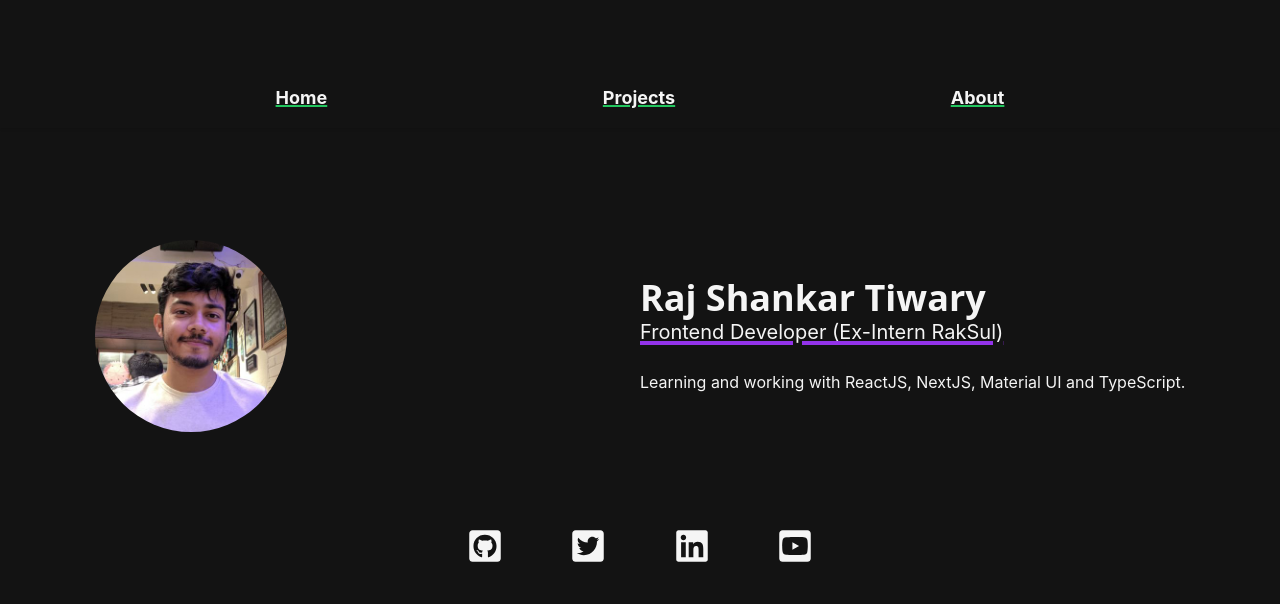
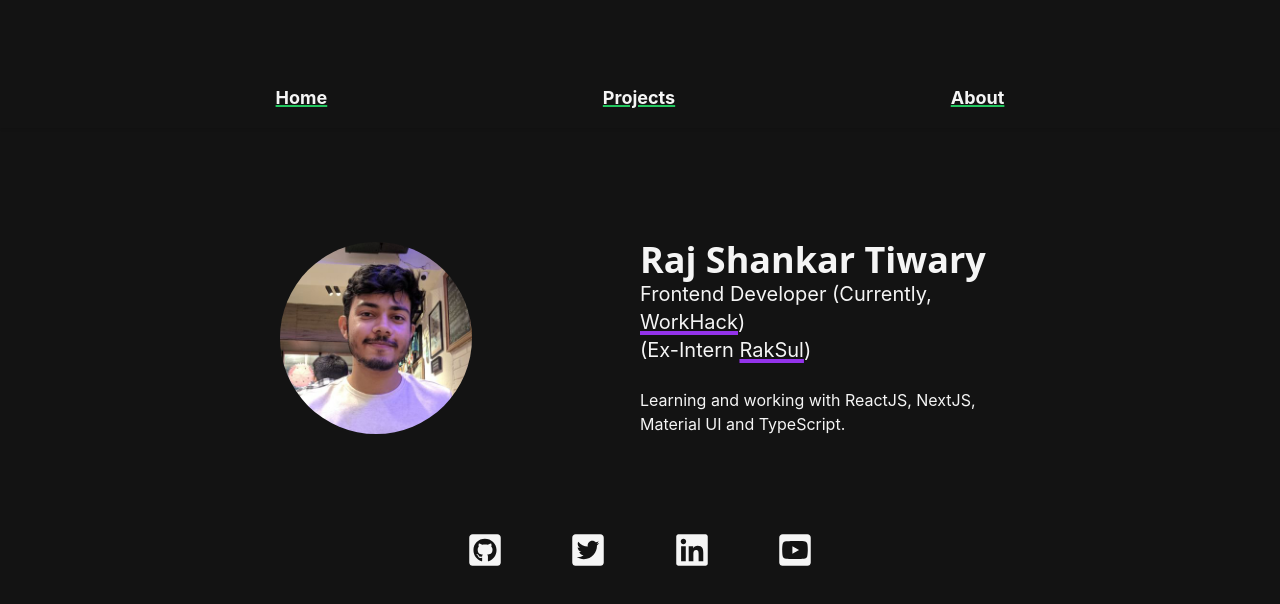
Before and after one commit to ravoluzen/my-portfolio, a React (Create React App) app: page / in a window 1280 px wide. Shown: the top 604 px of the page. Built offline with nearby package versions, Linux system fonts and the light colour scheme.

Commit message:
update new role, modify container width in Home page

```diff
--- a/src/components/Home.js
+++ b/src/components/Home.js
@@ -10,7 +10,7 @@ const Home = () => {
     animate={{ opacity: 1 }}
     transition={{ delay: 0.2 }}>
         <section
-        className='grid grid-cols-1 items-start md:grid-cols-2 md:items-center'>
+        className='grid grid-cols-1 items-start md:grid-cols-2 md:items-center md:w-[60%]'>
 
             <picture>
                 <img src="/images/dp.jpg" alt='my profile' className='mb-4 w-32 h-32 rounded-full object-cover md:h-48 md:w-48 md:mb-0'></img>
@@ -19,9 +19,11 @@ const Home = () => {
             <article>
 
                 <h1 className='text-xl font-bold font-sans md:text-4xl'>Raj Shankar Tiwary</h1>
-                <h3 className='font-normal underline decoration-purple-600 decoration-4 md:text-xl'>
+                <h3 className='font-normal  md:text-xl'>
                   Frontend Developer
-                  (Ex-Intern RakSul)</h3>
+                  (Currently, <a className="underline decoration-purple-600 decoration-4" href='https://workhack.io target="_blank' rel="noreferrer">WorkHack</a>)
+                  <br />
+                  (Ex-Intern <a className="underline decoration-purple-600 decoration-4" href='https://raksul.in' target="_blank" rel="noreferrer">RakSul</a>)</h3>
                 <br></br>
                 <p className='text-sm md:text-base'>
                   Learning and working with ReactJS, NextJS,
```
Also changed, not shown: 1 other file (tests, documents, lock files or other folders).
